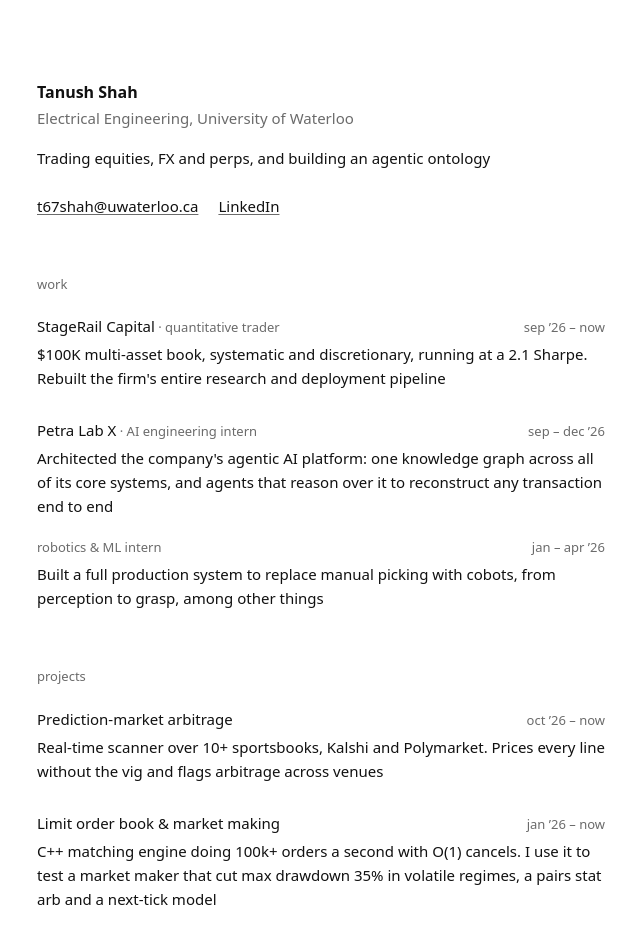
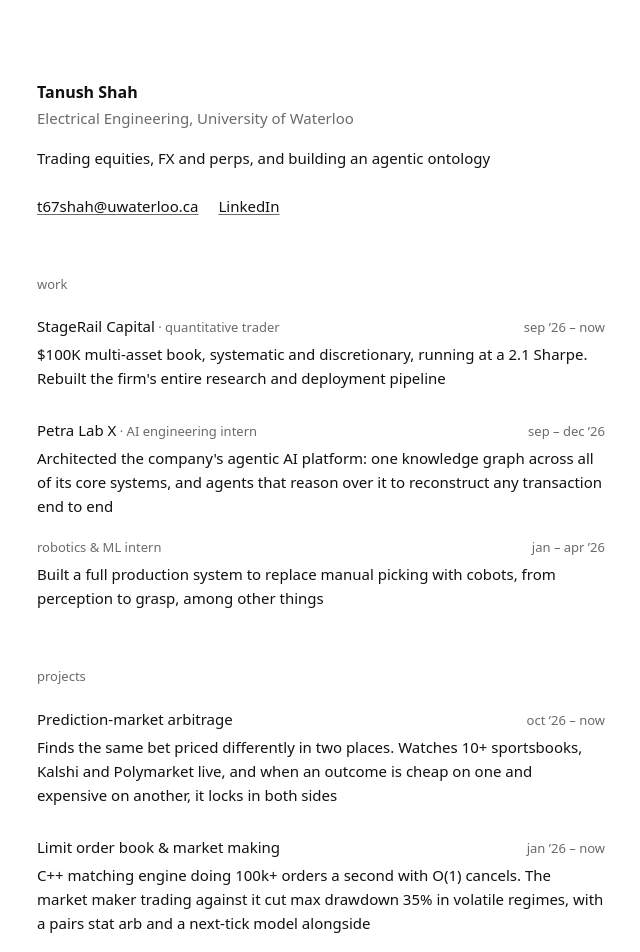
Before and after one commit to tswaterloo/portfoliosite, a Next.js app: page / in a window 1280 px wide. Shown: the top 952 px of the page, without its empty margins (319-959 px from the left). Built offline with nearby package versions, Linux system fonts and the light colour scheme.

Commit message:
New arbitrage copy, order book wording
Co-Authored-By: Claude Opus 5.5 <noreply@anthropic.com>
Claude-Session: https://claude.ai/code/session_01VzWT3s4DFsaefx8Bd9sagr

```diff
--- a/app/page.tsx
+++ b/app/page.tsx
@@ -29,12 +29,12 @@ const projects: Entry[] = [
   {
     name: "Prediction-market arbitrage",
     dates: "oct ’26 – now",
-    text: "Real-time scanner over 10+ sportsbooks, Kalshi and Polymarket. Prices every line without the vig and flags arbitrage across venues",
+    text: "Finds the same bet priced differently in two places. Watches 10+ sportsbooks, Kalshi and Polymarket live, and when an outcome is cheap on one and expensive on another, it locks in both sides",
   },
   {
     name: "Limit order book & market making",
     dates: "jan ’26 – now",
-    text: "C++ matching engine doing 100k+ orders a second with O(1) cancels. I use it to test a market maker that cut max drawdown 35% in volatile regimes, a pairs stat arb and a next-tick model",
+    text: "C++ matching engine doing 100k+ orders a second with O(1) cancels. The market maker trading against it cut max drawdown 35% in volatile regimes, with a pairs stat arb and a next-tick model alongside",
   },
 ]
 
```
